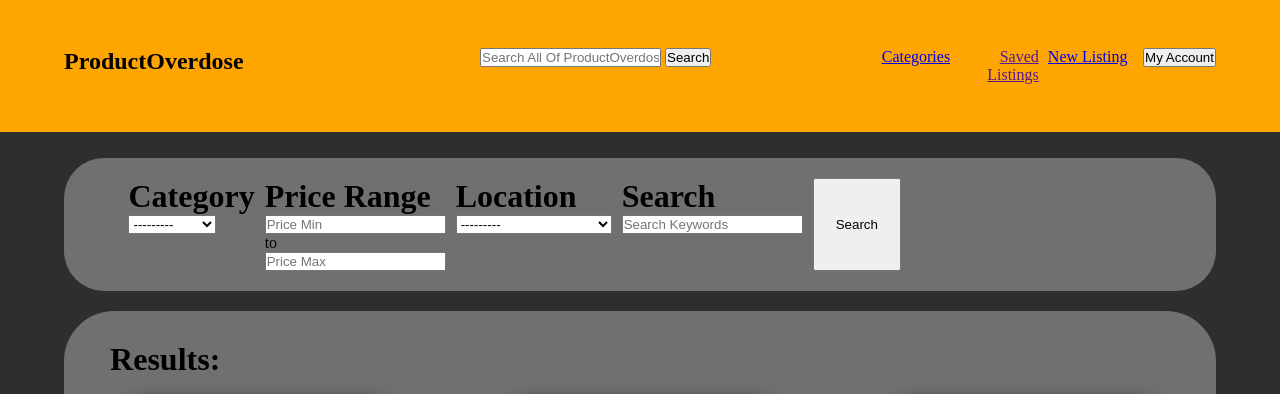
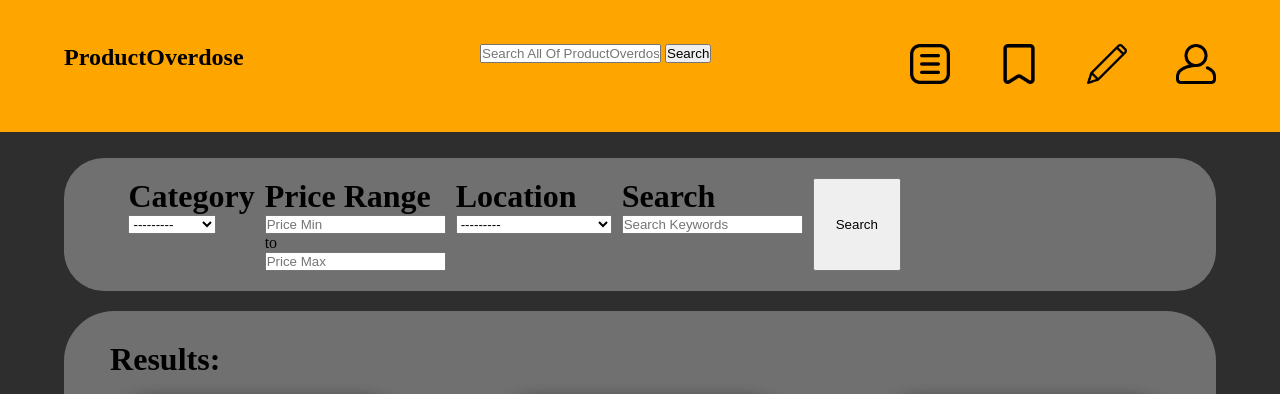
Before and after one commit to odownard/marketplace_website, a Django app: page /listings/ in a window 1280 px wide. Shown: the top 394 px of the page. Run offline with Django 5.2, Linux system fonts and the light colour scheme; data comes from the database, SQL or seed files in the repository; both versions use the stored data as it was after the commit; parts of the project's set-up code (start-up, migrations or seed data) failed here and were passed over.

Commit message:
Swapped out text for icons in the nav bar

```diff
--- a/marketplace/static/css/style.css
+++ b/marketplace/static/css/style.css
@@ -310,3 +310,7 @@
     margin-bottom: 80px;
     margin-top: 80px;
 }
+
+.nav-icons {
+    width: 40px;
+}
--- a/marketplace/templates/layout.html
+++ b/marketplace/templates/layout.html
@@ -21,22 +21,22 @@
                     <button type="submit">Search</button>
                 </form>
             </div>
-            <a href="{% url 'listings:list' %}">Categories</a>
-            <a href="">Saved Listings</a>
+            <a href="{% url 'listings:list' %}"><img src="{% static 'images/list.png' %}" class="nav-icons" alt="listings" title="Listings"></a>
+            <a href=""><img src="{% static 'images/bookmark (1).png' %}" class="nav-icons" alt="saved-listings" title="Saved Listings"></a>
             <a href="{% url 'listings:new-listing' %}">
-                <span aria-label="New Listing" title="New Listing">New Listing</span>
+                <img src="{% static 'images/pencil (1).png' %}" class="nav-icons" alt="new-listing" title="New Listing">
             </a>
             {% if user.is_authenticated %}
-                <a href="/my_account">My Account</a>
+                <a href="/my_account"><img src="{% static 'images/user (2).png' %}" class="nav-icons" alt="Account Icon" title="My Account"></a>
             {% else %}
                 <div class="dropdown">
-                    <button class="dropbtn">My Account</button>
+                    <img src="{% static 'images/user (2).png' %}" class="nav-icons" alt="Account Icon">
                     <div class="dropdown-content">
                         <a href="{% url 'users:register' %}">
-                            <span aria-label="My Account" title="User Registration">User Registration</span>
+                            <span aria-label="My Account">User Registration</span>
                         </a>
                         <a href="{% url 'users:login' %}">
-                            <span aria-label="User Login" title="User Login">User Login</span>
+                            <span aria-label="User Login">User Login</span>
                         </a>
                     </div>
                 </div>
```
Also changed, not shown: marketplace/db.sqlite3, marketplace/media/Harley_Davidson-VRod-Custom-Ricks-052_Kopie.jpg (added), marketplace/static/images/bookmark (1).png (added), marketplace/static/images/bookmark.png (added), marketplace/static/images/list.png (added), marketplace/static/images/pencil (1).png (added), marketplace/static/images/pencil.png (added), marketplace/static/images/save-instagram.png (added), marketplace/static/images/user (1).png (added), marketplace/static/images/user (2).png (added).
